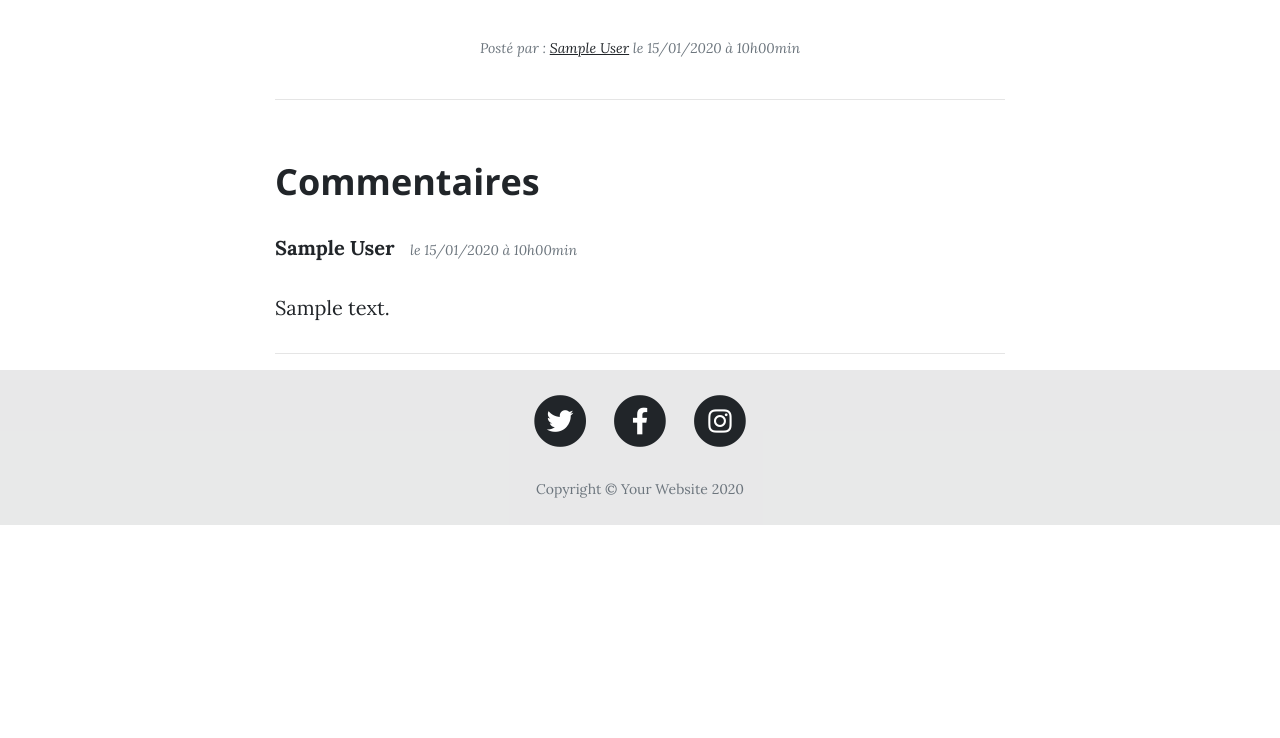
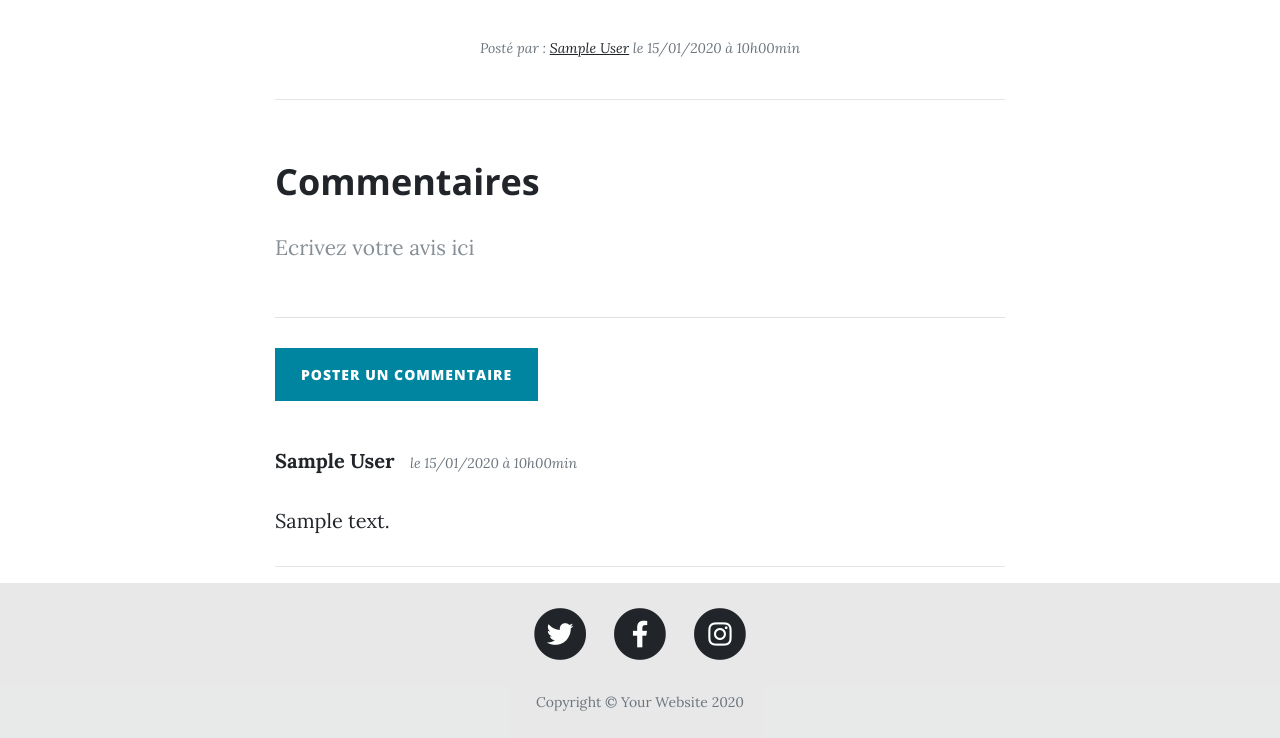
Before and after one commit to Valentin-Leca/Projet-4-OCR, a PHP site: page /index.php?oneChapter&id=1 in a window 1280 px wide. Shown: the part 586-1324 px from the top of the page. Before the commit the page ends 1111 px from the top, so only its background shows below. Run offline with PHP 8.4, Linux system fonts and the light colour scheme; the visitor is signed in with stand-in values (Sample User, id 1); tables that the repository leaves empty or names only in its code hold one stand-in row (values such as "Sample post"); some libraries are stand-ins or nearby versions.

Commit message:
ajout d'un formulaire (visibble que si user connecté) sous les chapitres pour poster un commentaire

```diff
--- a/Controller/CommentController.php
+++ b/Controller/CommentController.php
@@ -8,4 +8,9 @@ require_once('Model/CommentModel.php');
 
 class CommentController {
 
+    public function postComment() {
+        $authorComment = $_SESSION['login'];
+        $dataCommentModel = new CommentModel();
+        $data = $dataCommentModel->postComment($_POST['contentComment'], $authorComment, $_GET['id']);
+    }
 }
--- a/Model/CommentModel.php
+++ b/Model/CommentModel.php
@@ -12,4 +12,10 @@ class CommentModel extends connectBDD {
         $req->execute(array($newsId));
         return $req;
     }
+
+    public function postComment($contentComment, $authorComment, $idNews) {
+        $bdd = $this->connect();
+        $req = $bdd->prepare('INSERT INTO comment(content_comment, author_comment, id_news) VALUES(?, ?, ?)');
+        $req->execute(array($contentComment, $authorComment, $idNews));
+    }
 }
--- a/View/one-chapter.php
+++ b/View/one-chapter.php
@@ -21,17 +21,41 @@
     <div class="row">
     <div class="col-lg-8 col-md-10 mx-auto">
     <p><?php echo $dataChapterModel['content']; ?></p>
-                <p class="post-meta"><span class="caption text-muted">Posté par : <a href="index.php?aPropos"><?php echo $dataChapterModel['author']; ?></a>
-                    le <?php echo $dataChapterModel['date_creation_fr']; ?></span></p>
-                    <?php } $data->closeCursor(); ?>
+    <p class="post-meta"><span class="caption text-muted">Posté par : <a
+                href="index.php?aPropos"><?php echo $dataChapterModel['author']; ?></a>
+                    le <?php echo $dataChapterModel['date_creation_fr']; ?></span></p><?php }
+$data->closeCursor(); ?>
     <hr>
-
     <h3 class="section-heading">Commentaires</h3>
-                <?php while ($dataCommentModel = $comment->fetch()) { ?><p><span id="author-comment"><?php echo $dataCommentModel['author_comment']; ?></span>
-                <span class="caption text-muted" id="author-comment-span">le <?php echo $dataCommentModel['date_comment_fr']; ?></span></p>
+    <?php if (!isset($_SESSION['login'])) { ?>
+    <p class="subheading">Vous devez être connecté pour laisser un commentaire &rarr; <a href="index.php?connection"><span
+                    id="underline_3">Connexion</span></a></p>
+    <?php } ?>
+    <?php if (isset($_SESSION['login'])) { ?>
+    <form method="post" action="index.php?postComment&id=<?php echo $_GET['id']?>">
+        <div class="control-group">
+            <div class="form-group floating-label-form-group controls">
+                <label>Login</label>
+                <textarea type="text" class="form-control" placeholder="Ecrivez votre avis ici" required
+                          data-validation-required-message="Veuillez indiquer votre identifiant." name="contentComment"></textarea>
+                <p class="help-block text-danger"></p>
+            </div>
+        </div>
+        <br>
+        <div id="success"></div>
+        <div class="form-group">
+            <button type="submit" class="btn btn-primary" id="sendMessageButton">Poster un commentaire</button>
+        </div>
+    </form>
+    <?php } ?>
+<?php while ($dataCommentModel = $comment->fetch()) { ?><p><span
+            id="author-comment"><?php echo $dataCommentModel['author_comment']; ?></span>
+    <span class="caption text-muted"
+          id="author-comment-span">le <?php echo $dataCommentModel['date_comment_fr']; ?></span></p>
     <p><?php echo $dataCommentModel['content_comment']; ?></p>
     <hr>
-                <?php } $comment->closeCursor(); ?>
+<?php }
+$comment->closeCursor(); ?>
     </div>
     </div>
     </div>
--- a/index.php
+++ b/index.php
@@ -6,18 +6,15 @@ use P4\Controller\OtherControllers;
 use p4\Controller\UserController;
 use p4\Controller\CommentController;
 
-
 require_once('Controller\ChaptersController.php');
 require_once('Controller\OtherControllers.php');
 require_once('Controller\UserController.php');
 require_once('Controller\CommentController.php');
 
-
 $chaptersController = new ChaptersController();
 $otherControllers = new OtherControllers();
 $userController = new UserController();
 $commentController = new CommentController();
-
 
 if (isset($_GET['oneChapter'])) {
     $chaptersController->getOneChapterPage();
@@ -33,6 +30,8 @@ if (isset($_GET['oneChapter'])) {
     $userController->getPageCreateAccount();
 } if (isset($_GET['createAccount'])) {
     $userController->createUserAccount();
+} if (isset($_GET['postComment'])) {
+    $commentController->postComment();
 } if (isset($_GET['login'])) {
     $userController->connectUserAccount();
 } if (isset($_GET['disconnect'])) {
```
Lines whose indentation alone changed are shown as unchanged.
